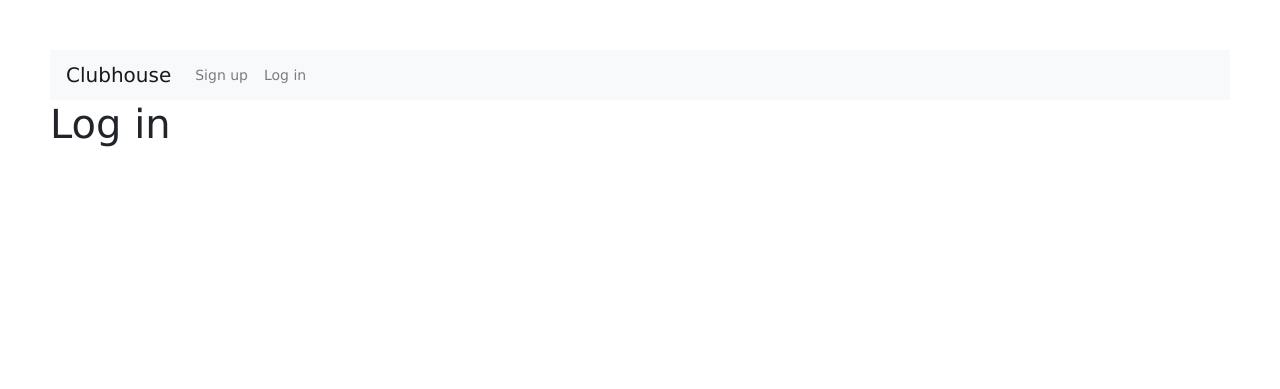
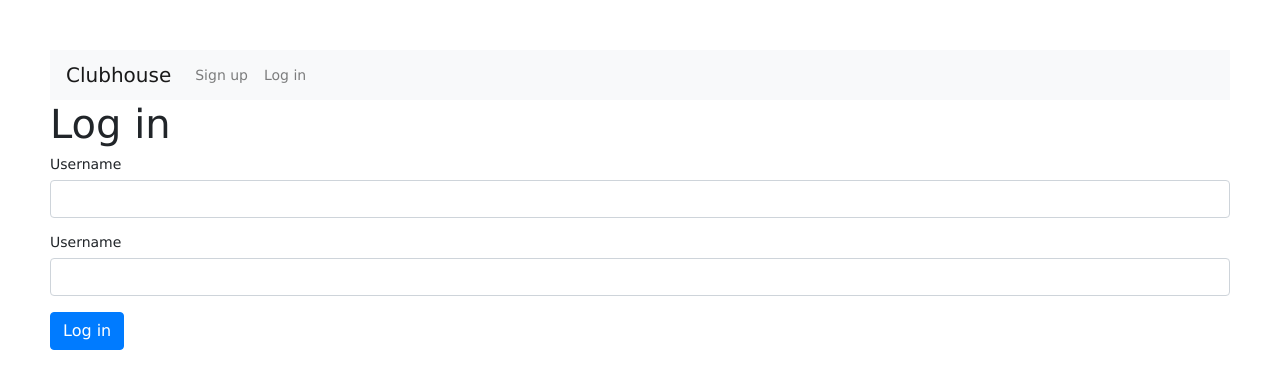
Before and after one commit to Henrique-Sousa/members-only, a Node server app: page /log-in in a window 1280 px wide. Shown: the top 389 px of the page. Run offline with Node 20, Linux system fonts and the light colour scheme; some libraries are stand-ins or nearby versions.

Commit message:
finish log in form view

```diff
--- a/views/log-in-form.pug
+++ b/views/log-in-form.pug
@@ -3,3 +3,12 @@ extends layout
 block content
 
   h1 Log in
+
+  form(action="" method="post")
+    div.form-group
+      label(for="username") Username
+      input.form-control(type="text" id="username" name="username")
+    div.form-group
+      label(for="password") Username
+      input.form-control(type="text" id="password" name="password")
+    button.btn.btn-primary(type="submit") Log in
```
